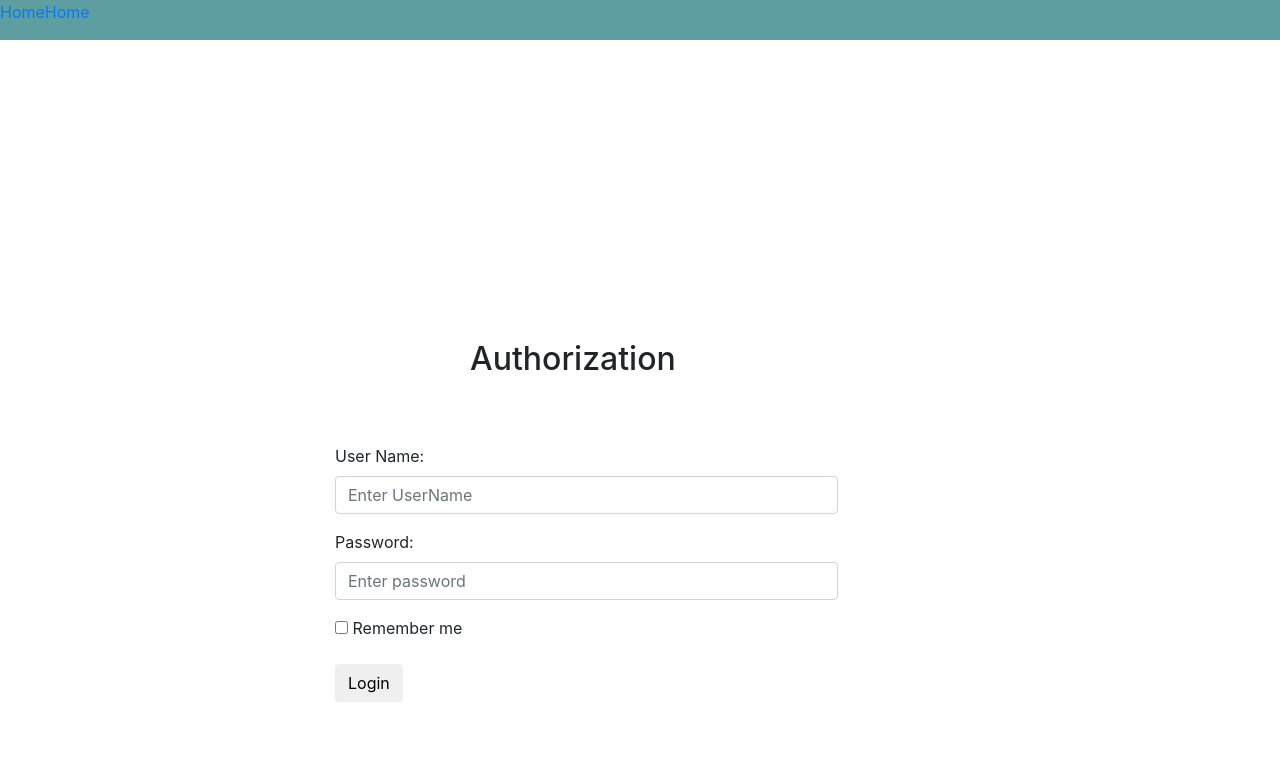
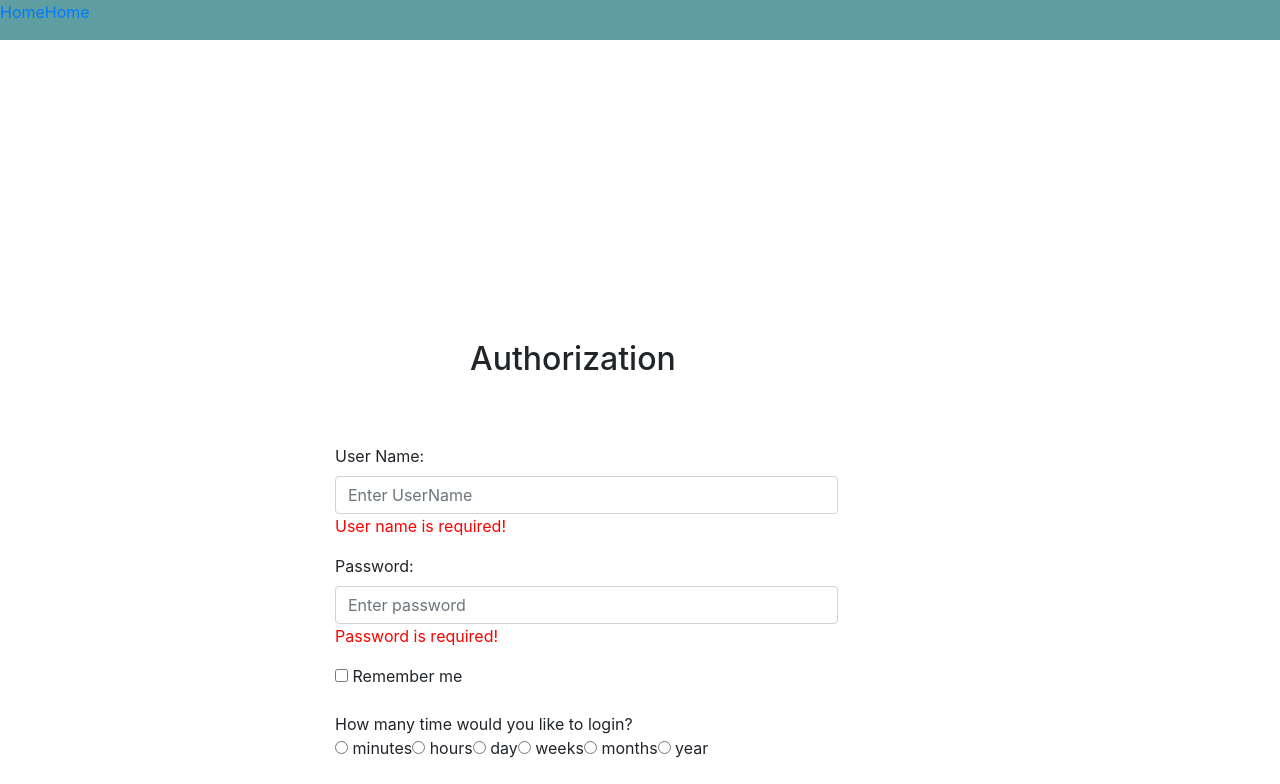
Before and after one commit to MostafaMazinani/userManagement, an Angular app: page /login in a window 1280 px wide. Shown: the top 784 px of the page. Built offline with nearby package versions, Linux system fonts and the light colour scheme.

Commit message:
form manipulation

```diff
--- a/src/app/component/login/login.component.html
+++ b/src/app/component/login/login.component.html
@@ -1,29 +1,40 @@
-<div class="container" style="padding: 250px">
-  <h2 style="padding:50px; padding-left: 150px;">Authorization</h2>
-  <p>{{errorMessage}}</p>
+<form #loginform="ngForm" (ngSubmit)="onSubmitLoginForm()">
+  <div class="container" style="padding: 250px">
+    <h2 style="padding:50px; padding-left: 150px;">Authorization</h2>
+    <p>{{errorMessage}}</p>
 
     <div class="form-group">
       <label class="control-label col-sm-3" for="username">User Name:</label>
       <div class="col-sm-10">
+       <!--###-->
+
         <input type="text"
                class="form-control"
                id="username"
                placeholder="Enter UserName"
-               name="username"
-               [(ngModel)]="username"
+               (keyup)="userNameSubscribe.next(this.username)"
+               ngModel name="username" #username="ngModel" required
         >
+      </div>
+      <div class="col-sm-10" style="color: red;" *ngIf="!username.valid">
+          User name is required!
       </div>
     </div>
     <div class="form-group">
-      <label class="control-label col-sm-3" for="pwd">Password:</label>
+      <label class="control-label col-sm-3" for="password">Password:</label>
       <div class="col-sm-10">
+        <!--###-->
+
         <input type="password"
                class="form-control"
-               id="pwd"
+               id="password"
                placeholder="Enter password"
-               name="pwd"
-               [(ngModel)]="password"
+               name="password"
+               ngModel #password="ngModel" required
         >
+      </div>
+      <div class="col-sm-10" style="color: red;" *ngIf="!password.valid">
+        Password is required!
       </div>
     </div>
     <div class="form-group">
@@ -35,7 +46,18 @@
     </div>
     <div class="form-group">
       <div class="col-sm-offset-2 col-sm-10">
-        <button class="btn btn-default" (click)="authorize()">Login</button>
+        <div>How many time would you like to login?</div>
+        <span *ngFor="let time of times">
+        <label>
+        <input type="radio" name="time" [value]="time"> {{time}}
+          </label>
+      </span>
       </div>
     </div>
-</div>
+    <div class="form-group">
+      <div class="col-sm-offset-2 col-sm-10">
+        <button class="btn btn-default" type="submit">Login</button>
+      </div>
+    </div>
+  </div>
+</form>
--- a/src/app/component/login/login.component.ts
+++ b/src/app/component/login/login.component.ts
@@ -1,6 +1,9 @@
-import { Component, OnInit } from '@angular/core';
-import {LoginService} from '../../service/login-service.service';
-import {ActivatedRoute, Router} from '@angular/router';
+import { Component, OnInit, ViewChild } from '@angular/core';
+import { LoginService } from '../../service/login-service.service';
+import { ActivatedRoute, Router } from '@angular/router';
+import { Subject } from 'rxjs/Subject';
+import { Observable } from 'rxjs/Observable';
+import { NgForm } from '@angular/forms';
 
 @Component({
   selector: 'app-login',
@@ -12,23 +15,36 @@ export class LoginComponent implements OnInit {
   username = '';
   password = '';
   errorMessage = '';
+  userLogin = new Subject();
+  userNameSubscribe = new Subject();
+  @ViewChild('loginform') form: NgForm;
+  times = ['minutes', 'hours', 'day', 'weeks', 'months', 'year'];
 
-  constructor(
-    private loginService: LoginService,
-    private activeRouter: ActivatedRoute,
-    private router: Router
-  ) {}
+
+  constructor(private loginService: LoginService,
+              private activeRouter: ActivatedRoute,
+              private router: Router) {
+  }
 
   ngOnInit() {
+    const iterator = Observable.of(1, 2, 3, 4, 5, 6, 7, 8, 9, 10);
+    iterator.subscribe(
+      (data) => {
+        setTimeout(() => {
+          console.log(data);
+        }, 100);
+      }
+    );
+
   }
 
-  authorize() {
-    console.log('userName: '+ this.username);
-    console.log('password: '+ this.password);
-    if (this.loginService.findUserByNameandCode(this.username, this.password) != null) {
-       this.router.navigate(['user']);
+  onSubmitLoginForm() {
+    console.log(this.form.value['username'], this.form.value['password']);
+    if (this.loginService.findUserByNameandCode(this.form.value['username'], this.form.value['password']) != null) {
+      this.userLogin.next();
+      this.router.navigate(['user']);
     } else {
-       this.errorMessage = 'username and password id wrong!';
+      this.errorMessage = 'username and password id wrong!';
     }
   }
 
--- a/src/app/component/user-component/user-component.component.ts
+++ b/src/app/component/user-component/user-component.component.ts
@@ -31,7 +31,10 @@ export class UserComponentComponent implements OnInit {
 
   onRowClick(name: string, code: number) {
     this.iuser = this.userService.findUserNameandCode(name, code);
-    this.router.navigate(['useredit'], {queryParams: {username: name, code : code}});
+    this.router.navigate(
+      ['useredit'],
+      {queryParams: {username: name, code : code}}
+      );
   }
 
 }
--- a/src/app/component/user-edit/user-edit.component.ts
+++ b/src/app/component/user-edit/user-edit.component.ts
@@ -7,6 +7,7 @@ import {EditCandeactivate, EditCheckCandeactivate} from '../../service/edit-chec
 import {Subscription} from 'rxjs/Subscription';
 import 'rxjs/Rx';
 import {Observer} from 'rxjs/Observer';
+import {forEach} from '@angular/router/src/utils/collection';
 
 @Component({
   selector: 'app-user-edit',
@@ -57,12 +58,20 @@ export class UserEditComponent implements OnInit, EditCandeactivate, OnDestroy {
     this.topUser = this.userService.findUserNameandCode(this.username, this.code);
     this.userChild = this.userService.findUserChild(this.code);
 
-    // const counter = Observable.interval(1000);
-    // this.subscrition = counter.subscribe(
-    //   (value: any) => {
-    //     console.log(value);
-    //   });
+    const temp = Observable
+      .of(this.userChild)
+      .do(x => {
+          console.log(x.length);
+        }
+      );
 
+
+    temp.subscribe((x: Iuser[]) => {
+      x.forEach(value => {
+          console.log(value.name);
+        }
+      );
+    });
 
     const customObservable = Observable.create(
       (observer: Observer<number>) => {
```
Also changed, not shown: src/app/app.module.ts (+10 -8 lines).
